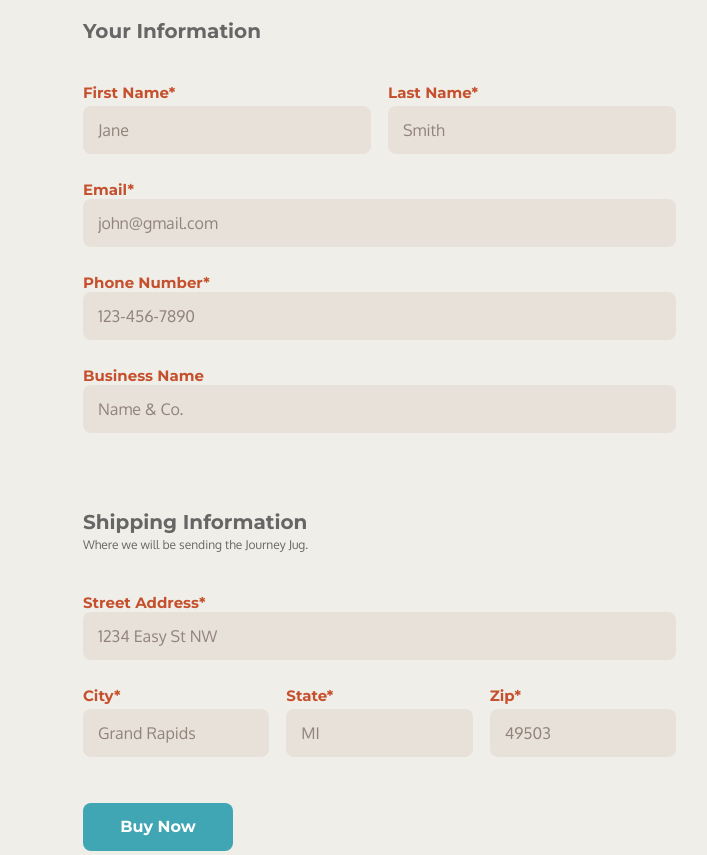
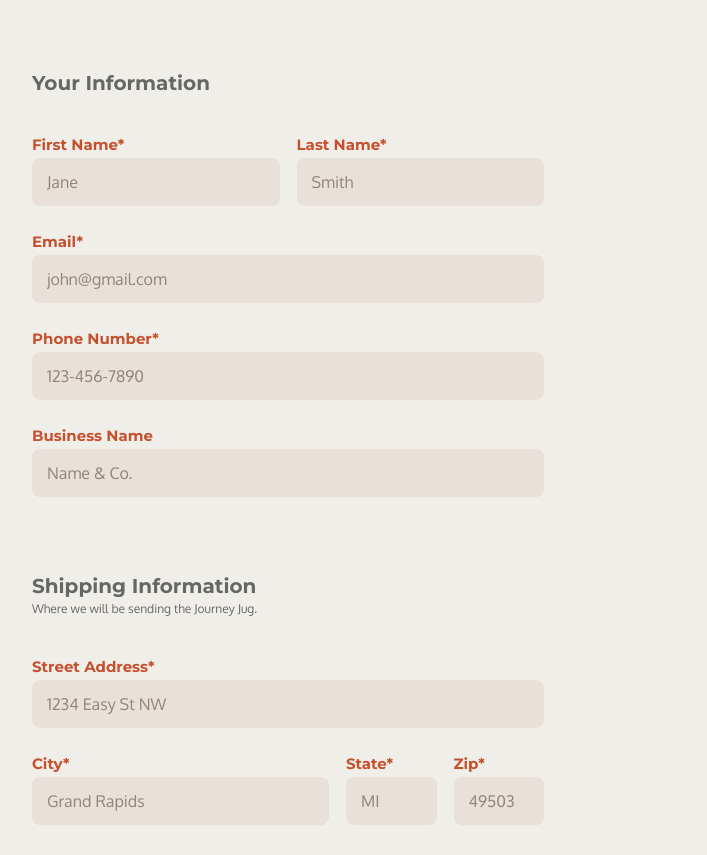
Before and after one commit to kkruzona/JJ, a plain HTML site: page index.html in a window 1280 px wide. Shown: the part 905-1760 px from the top of the page, without its empty margins (45-752 px from the left). Drawn offline with Linux system fonts and the light colour scheme.

Commit message:
added more responsive styling

```diff
--- a/index.html
+++ b/index.html
@@ -59,11 +59,12 @@
                         </div>
                             <label for="street-address">Street Address*</label>
                             <input type="text" id="street-address" name="user_street-address" placeholder="1234 Easy St NW" onfocus="this.placeholder = ''" required>
-                        <div class="fieldRow">
-                            <div class="field-margin-right">
+                        <div class="city-state-zip">
+                            <div class="field-city">
                                 <label for="city">City*</label>
                                 <input type="text" id="city" name="user_city" placeholder="Grand Rapids" onfocus="this.placeholder = ''" required>
                             </div>
+                            <div class="fieldRow">
                                 <div class="field-margin-right">
                                     <label for="state">State*</label>
                                     <input type="text" id="state" name="user_state" placeholder="MI" onfocus="this.placeholder = ''" required>
@@ -71,6 +72,7 @@
                                 <div class="field-normal">
                                     <label for="zipcode">Zip*</label>
                                     <input type="number" id="zipcode" name="user_zip" placeholder="49503" onfocus="this.placeholder = ''" required>
+                                </div>
                             </div>
                         </div>
                     </div>
--- a/styles.css
+++ b/styles.css
@@ -73,8 +73,8 @@ label {
 
   .hero-image {
     display: flex;
-    justify-content: center; /* center horizontal */
-    padding-left: 90vw;
+    justify-content: center;
+    padding-left: 26vw;
     align-items: center; /* center vertical */
     overflow: hidden;
     z-index: 1;
@@ -85,16 +85,18 @@ label {
   }
 
   .journey-jugs{
-      margin: -200px -10px 0 auto;
+      margin: -326px -10px 2% auto;
       width: 70vw;
-      max-width: 500px;
+      max-width: 600px;
       height: 100%;
   }
 
   .page-content{
-    margin: 0px 13px 80px 13px;
+    margin: 0 13px;
     display: flex;
     flex-direction: column;
+    /* width: 100vw; */
+    margin-bottom: 80px;
   }
 
   footer {
@@ -149,7 +151,7 @@ label {
     width:100%;
   }
 
-  .fieldRow label{
+  form label{
     display: flex;
     flex-direction: column;
   }
@@ -220,56 +222,89 @@ label {
     line-height: 16px;
     margin-top: -14px;
   }
-
+/*
   #city{
-    /* width:; */
+    min-width: 40vw;
   }
 
   #state{
-    /* width: 16vw; */
+    width: 100%;
   }
+
+  #zipcode{
+    min-width: 23vw;
+  } */
 
   .submit{
     max-width: 150px;
   }
 
-  @media only screen and (min-width: 1024px) {
-    .page-content{
+  @media only screen and (min-width: 768px) {
+    .city-state-zip {
       display: flex;
-      flex-direction: column;
-      margin-left: 30%;
-      margin-right: 30%;
-      max-width: 525px;
-      /* width: 80vw; */
-  }
+      flex-direction: row;
+      justify-content: space-between;
+      width:100%;
+    }
 
-  @media only screen and (min-width: 768px) {
+    .field-city {
+      margin-right:17px;
+      width: 60vw;
+    }
+
     .logo{
       width: 170px;
     }
 
     .hero-image {
-      padding-left: 0vw;
+      padding-left: 0px;
     }
 
     .page-content{
-        display: flex;
-        flex-direction: row-reverse;
-        margin-left: auto;
-        margin-right: auto;
-        max-width: 1125px;
-        width: 80vw;
-    }
+      display: flex;
+      flex-direction: column;
+      /* margin: auto; */
+      /* margin-bottom: 80px; */
+      /* max-width: 80vw; */
+  }
 
     .intro-content{
-      max-width: 50vw;
-      margin: 80px 4% auto auto;
+      /* max-width: 50vw; */
+      /* margin: 80px 0px 0px 30px; */
+      margin-top: 80px;
     }
+  }
+
+  @media only screen and (min-width: 1024px) {
+    .page-content{
+      display: flex;
+      flex-direction: row-reverse;
+      justify-content: center;
+      margin: auto;
+      max-width: 1200px;
+  }
 
     .journey-jugs {
-      position: sticky;
-      position: -webkit-sticky;
-      top: 170px;
-      width: 50%;
-    }
+      margin: -300px -10px 2% auto;
+    position: sticky;
+    position: -webkit-sticky;
+    top: 16vh;
+    width: 100%;
+    margin-left: 2%;
   }
+
+  .intro-content{
+    max-width: 40vw;
+    margin-top: 80px;
+    margin-bottom: 80px;
+  }
+
+  }
+
+
+
+  /* .journey-jugs {
+    position: sticky;
+    position: -webkit-sticky;
+    top: 170px;
+    width: 50%; */
```
Lines whose indentation alone changed are shown as unchanged.
